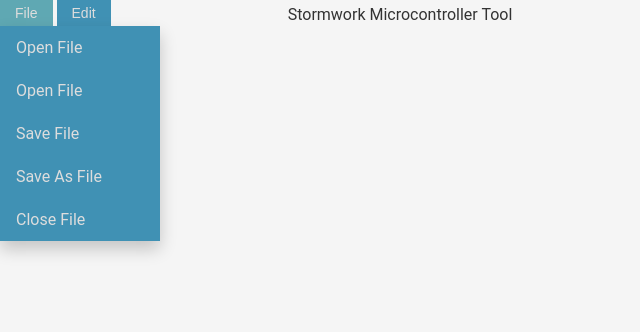
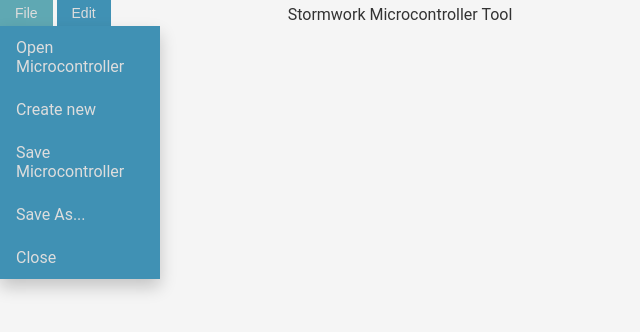
Before and after one commit to T0ine34/Stormworks_MicrocontrollerTool, an Electron app: page app/src/index.html in a window 800 px wide. Shown: the whole page, without its empty margins (0-640 px from the left). Drawn offline with nearby package versions, Linux system fonts and the light colour scheme; files that its build step writes are made by us from their sources.

Commit message:
Update UI text for clarity and refactor close file functionality

```diff
--- a/app/src/index.html
+++ b/app/src/index.html
@@ -13,15 +13,16 @@
 
 <body>
     <div class="navbar">
+        <div class="titlebar">Stormwork Microcontroller Tool</div>
         <div class="menus">
             <div class="dropdown">
                 <button class="dropbtn">File</button>
                 <div class="dropdown-content">
-                    <a id="openFileButton">Open File</a>
-                    <a id="newFileButton">Open File</a>
-                    <a id="saveFileButton">Save File</a>
-                    <a id="saveAsFileButton">Save As File</a>
-                    <a id="closeFileButton">Close File</a>
+                    <a id="openFileButton">Open Microcontroller</a>
+                    <a id="newFileButton">Create new</a>
+                    <a id="saveFileButton">Save Microcontroller</a>
+                    <a id="saveAsFileButton">Save As...</a>
+                    <a id="closeFileButton">Close</a>
                 </div>
             </div>
             <div class="dropdown">
@@ -36,8 +37,6 @@
                 </div>
             </div>
         </div>
-
-        <div class="titlebar">Stormwork Microcontroller Tool</div>
     </div>
 
     <script src="./index.js"></script>
--- a/app/src/index.js
+++ b/app/src/index.js
@@ -19,11 +19,17 @@
     const filePath = await window.file.save();
 });
 
-document.getElementById('closeFileButton').addEventListener('click', async () => {
+
+
+async function onClose (){
     // ask if the user wants to save the file
     if (confirm('Do you want to save the file?')) {
         const filePath = await window.file.save();
     }
 
     // clear the editor
-});
+}
+
+
+
+document.getElementById('closeFileButton').addEventListener('click', onClose);
```
